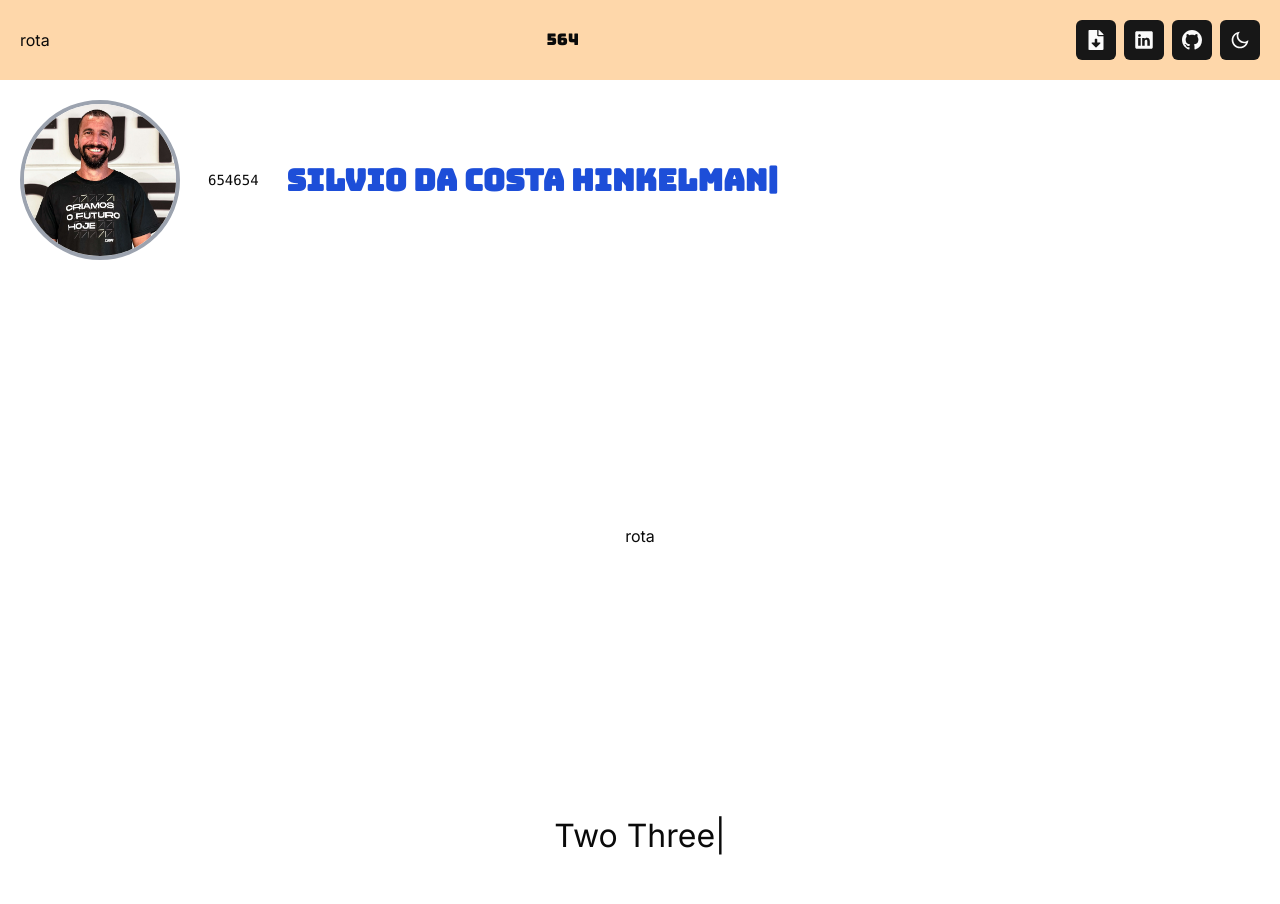
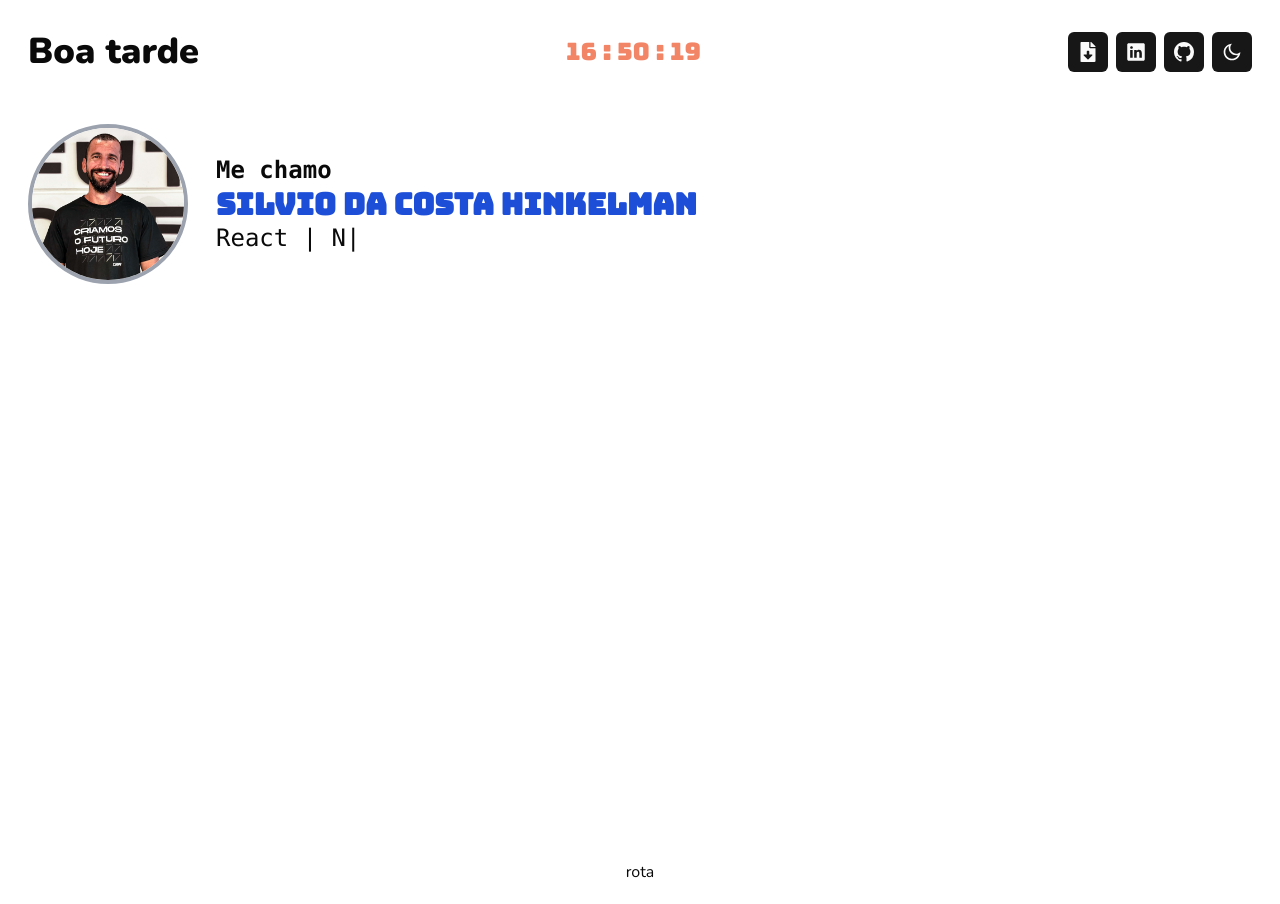
Before and after one commit to SilvioHinkelman/hinkelman, a Next.js app: page / in a window 1280 px wide. Before the commit the page ends 880 px from the top, so only its background shows below. Built offline with nearby package versions, Linux system fonts and the light colour scheme.

Commit message:
nav e profile

```diff
--- a/src/app/fonts/index.tsx
+++ b/src/app/fonts/index.tsx
@@ -1,11 +1,6 @@
-import { Bungee, Nunito } from "next/font/google";
+import { Bungee } from "next/font/google";
 
 export const bungee = Bungee({
   weight: ["400"],
   subsets: ["latin"],
 });
-
-export const nunito = Nunito({
-  weight: ["200", "300", "400", "500", "600", "700", "800", "900"],
-  subsets: ["latin"],
-});
--- a/src/app/layout.tsx
+++ b/src/app/layout.tsx
@@ -1,10 +1,13 @@
 import type { Metadata } from "next";
-import { Inter } from "next/font/google";
+import { Nunito } from "next/font/google";
 import "./globals.css";
 import ThemeProvider from "@/providers/theme-provider";
 import Header from "@/components/Header";
 
-const inter = Inter({ subsets: ["latin"] });
+export const nunito = Nunito({
+  weight: ["200", "300", "400", "500", "600", "700", "800", "900"],
+  subsets: ["latin"],
+});
 
 export const metadata: Metadata = {
   title: "Silvio Hinkelman",
@@ -18,7 +21,7 @@ export default function RootLayout({
 }>) {
   return (
     <html lang="pt-BR">
-      <body className={inter.className}>
+      <body className={nunito.className}>
         <ThemeProvider attribute="class" defaultTheme="system">
           <Header />
           {children}
--- a/src/app/page.tsx
+++ b/src/app/page.tsx
@@ -7,6 +7,7 @@ import { useEffect, useState, useRef } from "react";
 import { useTheme } from "next-themes";
 import { TypeAnimation } from "react-type-animation";
 import { bungee } from "@/app/fonts";
+import { animationSequence } from "@/constants/header";
 
 export default function Home() {
   const [imageSrc, setImageSrc] = useState(profileOne);
@@ -15,6 +16,7 @@ export default function Home() {
 
   const handleHover = () => {
     setImageSrc((prev) => (prev === profileOne ? profileTwo : profileOne));
+    setAnimationKey((prevKey) => prevKey + 1);
   };
 
   useEffect(() => {
@@ -23,10 +25,10 @@ export default function Home() {
   }, [theme]);
 
   return (
-    <main className="flex min-h-screen flex-col items-center justify-between p-5">
-      <div className="z-10 w-full max-w-[1920px] items-center justify-between font-mono text-sm flex gap-2 lg:gap-7">
-        <div className="flex items-center gap-2 lg:gap-7">
-          <div className="relative size-20 md:size-32 xl:size-40 w-100%">
+    <main className="flex min-h-screen flex-col items-center justify-between p-1 md:p-5">
+      <div className="z-10 w-full max-w-[1920px] items-center justify-between font-mono text-sm flex gap-2 lg:gap-7  px-2">
+        <div className="flex items-center gap-3 lg:gap-7">
+          <div className="relative min-w-[5rem] size-20 md:size-32 xl:size-40 w-100%">
             <Image
               className="rounded-full border-4 border-gray-400 backdrop-contrast-200 transition-all duration-300"
               src={imageSrc}
@@ -37,35 +39,28 @@ export default function Home() {
               onMouseLeave={handleHover}
             />
           </div>
-          <h1>654654</h1>
-          <h1 className={`${bungee.className} `}>
+          <div>
+            <h1 className="font-bold text-2xl">Me chamo</h1>
+            <h1 className={`${bungee.className} `}>
+              <TypeAnimation
+                aria-hidden="true"
+                wrapper="h1"
+                cursor={false}
+                className="text sm:text-xl md:text-3xl text-blue-700 border-r-gray-700 dark:text-green-500 font-semibold"
+                sequence={["Silvio da Costa Hinkelman"]}
+              />
+            </h1>
             <TypeAnimation
               key={animationKey}
-              aria-hidden="true"
+              sequence={animationSequence}
               wrapper="h1"
-              className="text sm:text-xl md:text-3xl text-blue-700 border-r-gray-700 dark:text-red-900 font-semibold "
-              sequence={["Silvio da Costa Hinkelman"]}
+              cursor={true}
+              className="text sm:text-xl md:text-2xl border-r-gray-700 "
             />
-          </h1>
+          </div>
         </div>
       </div>
       <a href="/rota">rota</a>
-      <TypeAnimation
-        sequence={[
-          "One a", // Types 'One'
-          1000, // Waits 1s
-          "Two", // Deletes 'One' and types 'Two'
-          2000, // Waits 2s
-          "Two Three", // Types 'Three' without deleting 'Two'
-          () => {
-            console.log("Sequence completed");
-          },
-        ]}
-        wrapper="span"
-        cursor={true}
-        //  repeat={Infinity}
-        style={{ fontSize: "2em", display: "inline-block" }}
-      />
     </main>
   );
 }
--- a/src/components/Header/index.tsx
+++ b/src/components/Header/index.tsx
@@ -7,13 +7,15 @@ import {
   TooltipProvider,
   TooltipTrigger,
 } from "@/components/ui/tooltip";
-import { BtnsHeader, butns } from "@/constants/header";
+import { ButtonsHeader, ButtonsHeaderType } from "@/constants/header";
 import { useEffect, useState } from "react";
 import { bungee } from "@/app/fonts";
-import Link from "next/link";
 
 const Header = () => {
   const [time, setTime] = useState(new Date());
+  const hours = parseInt(time.getHours().toString().padStart(2, "0"));
+  const saudation =
+    hours < 12 ? "Bom dia" : hours < 18 ? "Boa tarde" : "Boa noite";
 
   useEffect(() => {
     const timer = setInterval(() => {
@@ -26,21 +28,25 @@ const Header = () => {
     const hours = date.getHours().toString().padStart(2, "0");
     const minutes = date.getMinutes().toString().padStart(2, "0");
     const seconds = date.getSeconds().toString().padStart(2, "0");
-    return `${hours}:${minutes}:${seconds}`;
+    return `${hours} : ${minutes} : ${seconds}`;
   };
-  //console.log("TCL: Header -> time", time);
 
   return (
-    <header className="flex bg-orange-200 justify-center p-1 md:p-5">
-      <div className="flex w-full max-w-[1920px] justify-between items-center">
-        {/*   <h1 className={`${bungee.className} bg-white p-2 text-[#ef5a31]`}>
-          {formatTime(time)}
-        </h1> */}
-        <Link href="/aqui">rota</Link>
-        <h1 className={`${bungee.className}`}>564</h1>
-        <div className="flex gap-2">
+    <header className="flex justify-center p-1 md:p-5">
+      <div className="flex w-full max-w-[1920px] justify-between items-center gap-7 flex-wrap-reverse p-2">
+        <h1
+          className={`bold text-2xl md:text-4xl font-black`}
+        >{`${saudation}`}</h1>
+        <div className="flex justify-center grow">
+          <h1
+            className={`${bungee.className} bg-white text-xs md:text-2xl py-2 px-3 animate-pulse rounded-3xl text-[#ef5a31] ml-auto md:m-auto`}
+          >
+            {formatTime(time)}
+          </h1>
+        </div>
+        <div className="flex gap-2 ml-auto">
           <TooltipProvider>
-            {butns.map((btn: BtnsHeader) => {
+            {ButtonsHeader.map((btn: ButtonsHeaderType) => {
               return (
                 <Tooltip key={btn.key}>
                   <TooltipTrigger asChild>
--- a/src/constants/header.tsx
+++ b/src/constants/header.tsx
@@ -2,7 +2,15 @@ import { BsGithub } from "react-icons/bs";
 import { IoLogoLinkedin } from "react-icons/io5";
 import { FaFileDownload } from "react-icons/fa";
 
-export const butns: BtnsHeader[] = [
+export interface ButtonsHeaderType {
+  key: number;
+  icon: any;
+  link: string;
+  tooltip: string;
+  down: boolean;
+}
+
+export const ButtonsHeader: ButtonsHeaderType[] = [
   {
     key: 1,
     icon: <FaFileDownload size={20} />,
@@ -28,10 +36,17 @@ export const butns: BtnsHeader[] = [
   },
 ];
 
-export interface BtnsHeader {
-  key: number;
-  icon: any;
-  link: string;
-  tooltip: string;
-  down: boolean;
-}
+export const TypeAnimation = [
+  { text: "React" },
+  { text: "Next" },
+  { text: "React Native" },
+  { text: "Node" },
+];
+
+const concatenatedText = TypeAnimation.map((item) => item.text).join(" | ");
+
+export const animationSequence = TypeAnimation.map((item) => [
+  item.text,
+  500,
+]).flat();
+animationSequence.push(concatenatedText);
```
